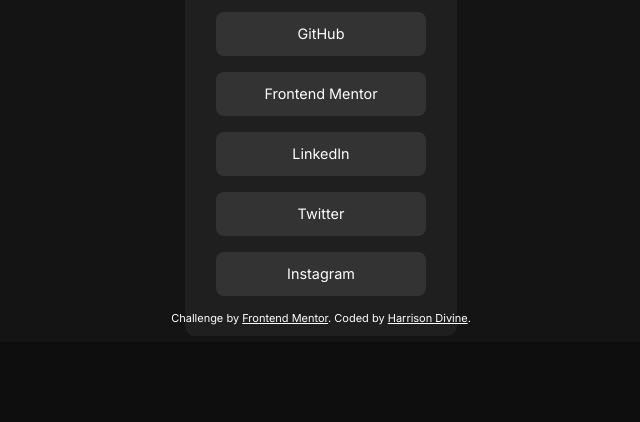
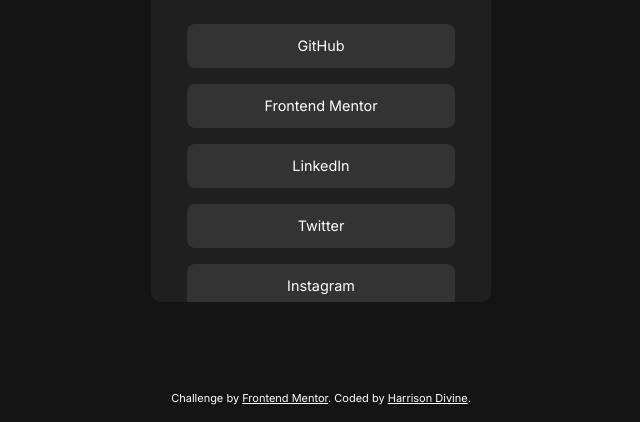
Before and after one commit to Onenne1/frontend-mentor-social-links-profile, a plain HTML site: page index.html in a window 1280 px wide. Shown: the part 378-800 px from the top of the page, without its empty margins (319-959 px from the left). Drawn offline with Linux system fonts and the light colour scheme.

Commit message:
Update style.css

```diff
--- a/style.css
+++ b/style.css
@@ -46,7 +46,7 @@ body {
 .container {
   width: min(87%, 400px);
   background-color: #1f1f1f;
-  height: max(72vh, auto);
+  max-height: auto;
   flex-direction: column;
   border-radius: 14px;
   text-align: center;
@@ -140,8 +140,9 @@ a:hover {
   }
 
   .container {
-    width: min(50%, 400px);
-    height: min(50vh, auto);
+    min-width: 30vh;
+    max-width: 800px;
+    min-height: auto;
   }
 
   .attribution {
@@ -160,23 +161,14 @@ a:hover {
     align-items: center;
   }
 
-  body {
-    background-color: #141414;
-    color: #fff;
-    width: 80%;
-    height: 80vh;
-    display: flex;
-    justify-content: center;
-    align-items: center;
-  }
-
   .container {
     width: 26.5%;
     padding: 0.75rem;
-    height: max(70%, auto);
+    max-height: 70%;
     border-radius: 10px;
     margin: 1.5rem auto;
     padding-bottom: 2rem;
+    overflow-y: scroll;
   }
 
   .header__avatar {
```
